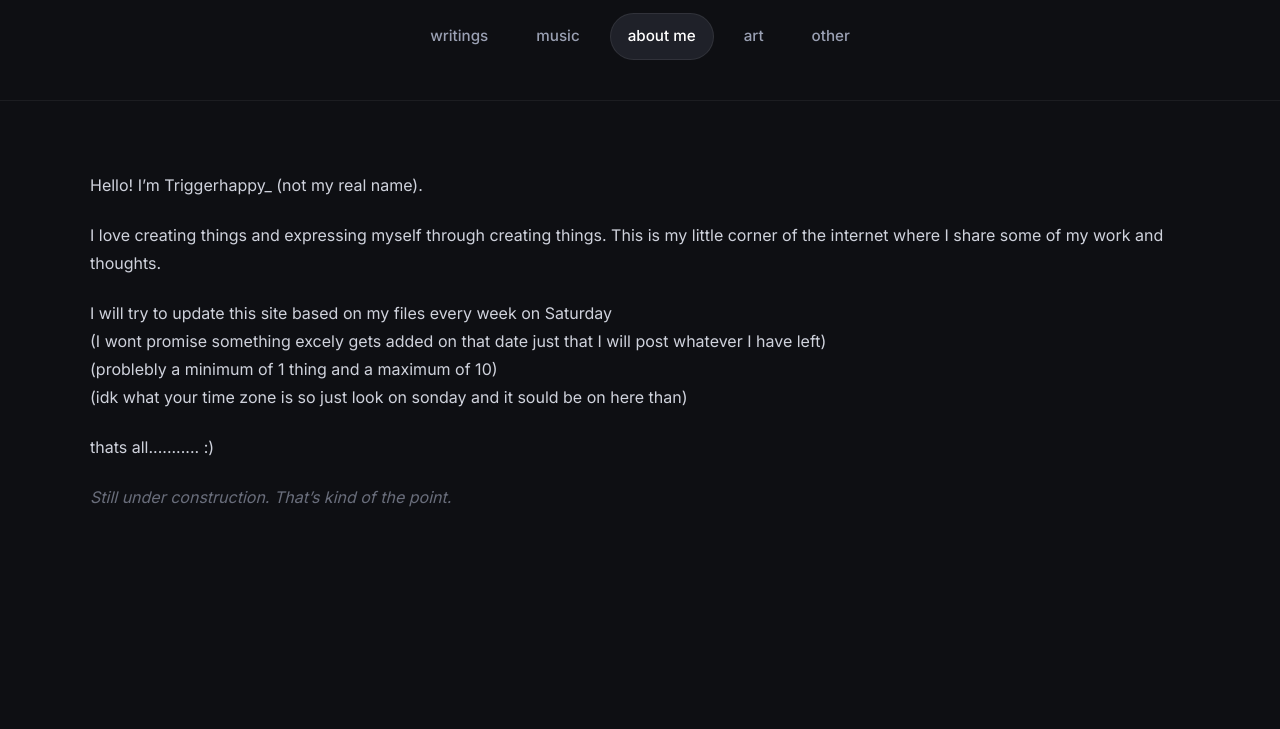
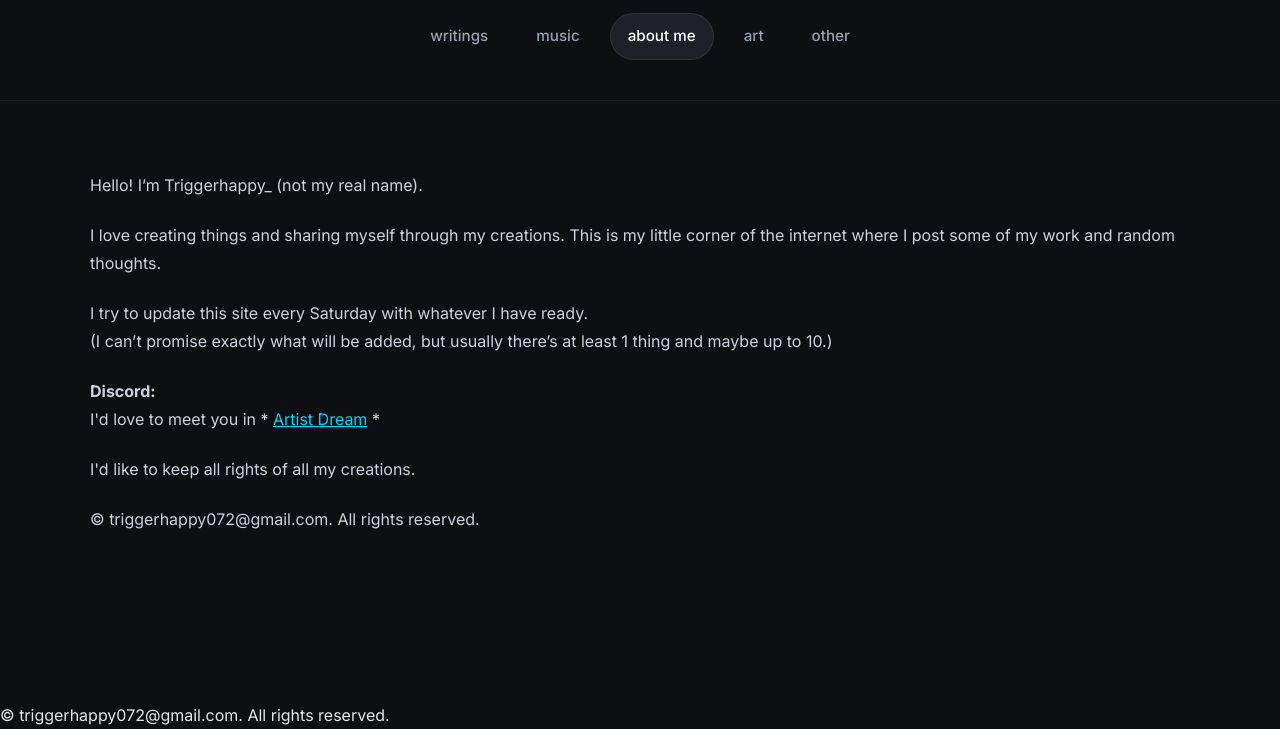
Before and after one commit to triggerhappy072-lgtm/Triggerhappy_, a plain HTML site: page index.html in a window 1280 px wide. Shown: the part 166-895 px from the top of the page. Before the commit the page ends 867 px from the top, so only its background shows below. Drawn offline with nearby package versions, Linux system fonts and the light colour scheme.

Commit message:
Update index.html

```diff
--- a/index.html
+++ b/index.html
@@ -27,22 +27,26 @@
 
 <main>
     <section class="about">
-        <p>Hello! I’m Triggerhappy_   (not my real name).</p>
-        <p>
-            I love creating things and expressing myself through creating things.
-            This is my little corner of the internet where I share some of my work and thoughts.
-        </p>
-        <p>I will try to update this site based on my files every week on Saturday <br> (I wont promise something excely gets added on that date just that I will post whatever I have left) <br> (problebly a minimum of 1 thing and a maximum of 10)<br>(idk what your time zone is so just look on sonday and it sould be on here than)</p>
-        <p>
-            thats all........... :)
-        </p>
+<p>Hello! I’m Triggerhappy_ (not my real name).</p>
+<p>
+    I love creating things and sharing myself through my creations.
+    This is my little corner of the internet where I post some of my work and random thoughts.
+</p>
+<p>
+    I try to update this site every Saturday with whatever I have ready. <br>
+    (I can’t promise exactly what will be added, but usually there’s at least 1 thing and maybe up to 10.) <br>
+</p>
+<p><strong>Discord:</strong><br>
+I'd love to meet you in * <a href="https://discord.gg/67FeGCtC45" target="_blank" style="color: #00d4ff; text-decoration: underline;">Artist Dream</a> *</p>
 
-        <p class="soft">
-            Still under construction. That’s kind of the point.
-        </p>
+<p>I'd like to keep all rights of all my creations.</p>
+<p>© triggerhappy072@gmail.com. All rights reserved.</p>
+
     </section>
 </main>
-
+<footer class="site-footer">
+    <p>© triggerhappy072@gmail.com. All rights reserved.</p>
+</footer>
 <script>
     const items = document.querySelectorAll(".nav-item");
     const currentPage = window.location.pathname.split("/").pop();
```
